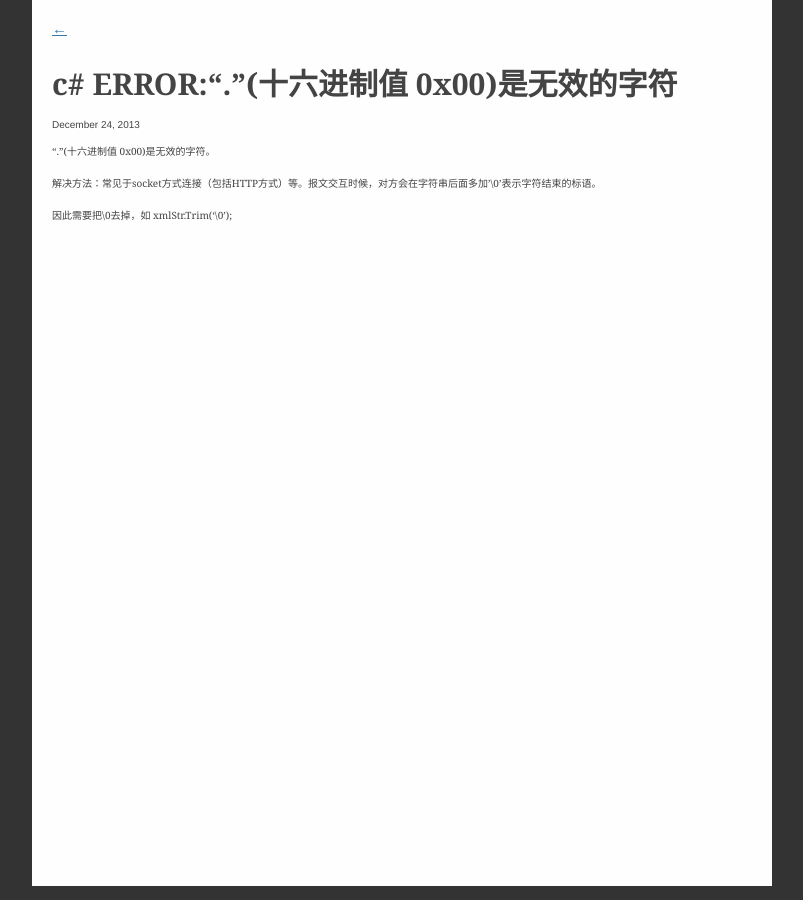
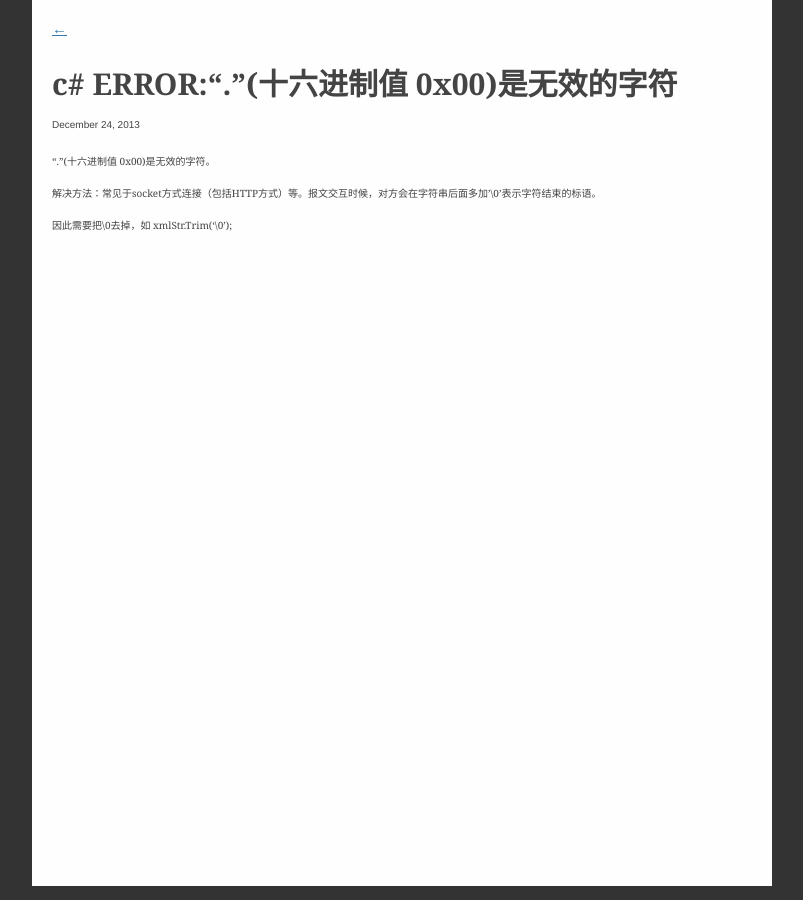
Before and after one commit to osrpt/osrpt.github.com, a Jekyll site: the page built from _posts/2013-12-24-c-sharp-invalid-0x00.md, in a window 1280 px wide. Shown: the whole page, without its empty margins (238-1041 px from the left). Built offline with Jekyll 4.4.1, drawn with Linux system fonts in a browser that asks for light colours; Markdown is read by kramdown in place of the engine named in the settings.

Commit message:
add margin on post content

```diff
--- a/css/default.css
+++ b/css/default.css
@@ -308,6 +308,7 @@ pre {
 .article .content {
     line-height: 2.2em;
     font-family: Georgia, "Times New Roman", Times, "Songti SC", "SimSun", serif;
+    margin:2em 0;
 }
 .article .content p {
     margin:1em auto;
```
